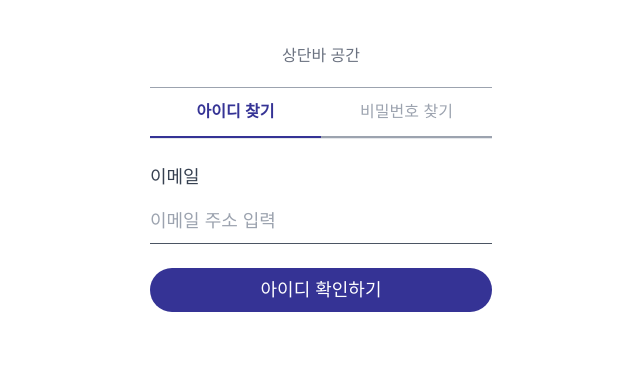
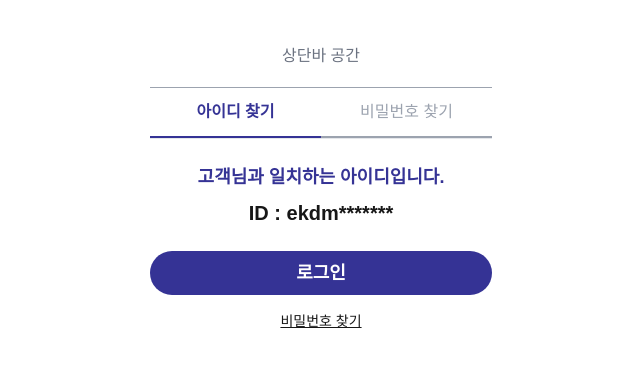
Before and after one commit to fullstack-dev-hub/postdm, a Next.js app in the folder frontend/: page /find in a window 1280 px wide. Both pictures are taken after a click on the button "아이디 확인하기". Shown: the top 366 px of the page, without its empty margins (319-959 px from the left). Built offline with nearby package versions, Linux system fonts and the light colour scheme.

Commit message:
#16 feat: 아이디찾기에서 이메일 입력 시 결과창 UI 구현

```diff
--- a/frontend/src/app/find/page.tsx
+++ b/frontend/src/app/find/page.tsx
@@ -1,14 +1,23 @@
 "use client";
 
 import { useRouter, useSearchParams } from "next/navigation";
+import { useState } from "react";
 
 const FindPage = () => {
   const router = useRouter();
   const searchParams = useSearchParams();
   const tab = searchParams.get("tab") || "id";
 
+  const [foundId, setFoundId] = useState<string | null>(null);
+
   const handleTabChange = (newTab: string) => {
     router.push(`/find?tab=${newTab}`);
+    setFoundId(null);
+  };
+
+  const handleFindId = () => {
+    // 추후 연동 필요
+    setFoundId("ekdm*******");
   };
 
   return (
@@ -42,6 +51,26 @@ const FindPage = () => {
 
       <div className="w-full mt-6">
         {tab === "id" ? (
+          foundId ? (
+            <div className="text-center">
+              <p className="text-[#353395] text-lg font-bold">
+                고객님과 일치하는 아이디입니다.
+              </p>
+              <p className="text-xl font-semibold mt-2"> ID : {foundId}</p>
+              <button
+                className="w-full bg-[#353395] font-bold text-white rounded-full py-2 text-lg mt-6"
+                onClick={() => router.push("/login")}
+              >
+                로그인
+              </button>
+              <button
+                className="w-full text-sm underline mt-4"
+                onClick={() => handleTabChange("password")}
+              >
+                비밀번호 찾기
+              </button>
+            </div>
+          ) : (
             <div>
               <label className="block text-left text-lg font-medium text-gray-700">
                 이메일
@@ -51,10 +80,14 @@ const FindPage = () => {
                 placeholder="이메일 주소 입력"
                 className="w-full border-b border-gray-600 outline-none py-2 text-lg mt-2"
               />
-            <button className="w-full bg-[#353395] text-white rounded-full py-2 text-lg mt-6">
+              <button
+                className="w-full bg-[#353395] font-semibold text-white rounded-full py-2 text-lg mt-6"
+                onClick={handleFindId}
+              >
                 아이디 확인하기
               </button>
             </div>
+          )
         ) : (
           <div>
             <label className="block text-left text-lg font-medium text-gray-700">
@@ -80,7 +113,7 @@ const FindPage = () => {
               </button>
             </div>
 
-            <button className="w-full bg-[#353395] text-white rounded-full py-2 text-lg mt-6">
+            <button className="w-full bg-[#353395] font-semibold text-white rounded-full py-2 text-lg mt-6">
               비밀번호 재설정
             </button>
           </div>
```
Lines whose indentation alone changed are shown as unchanged.
